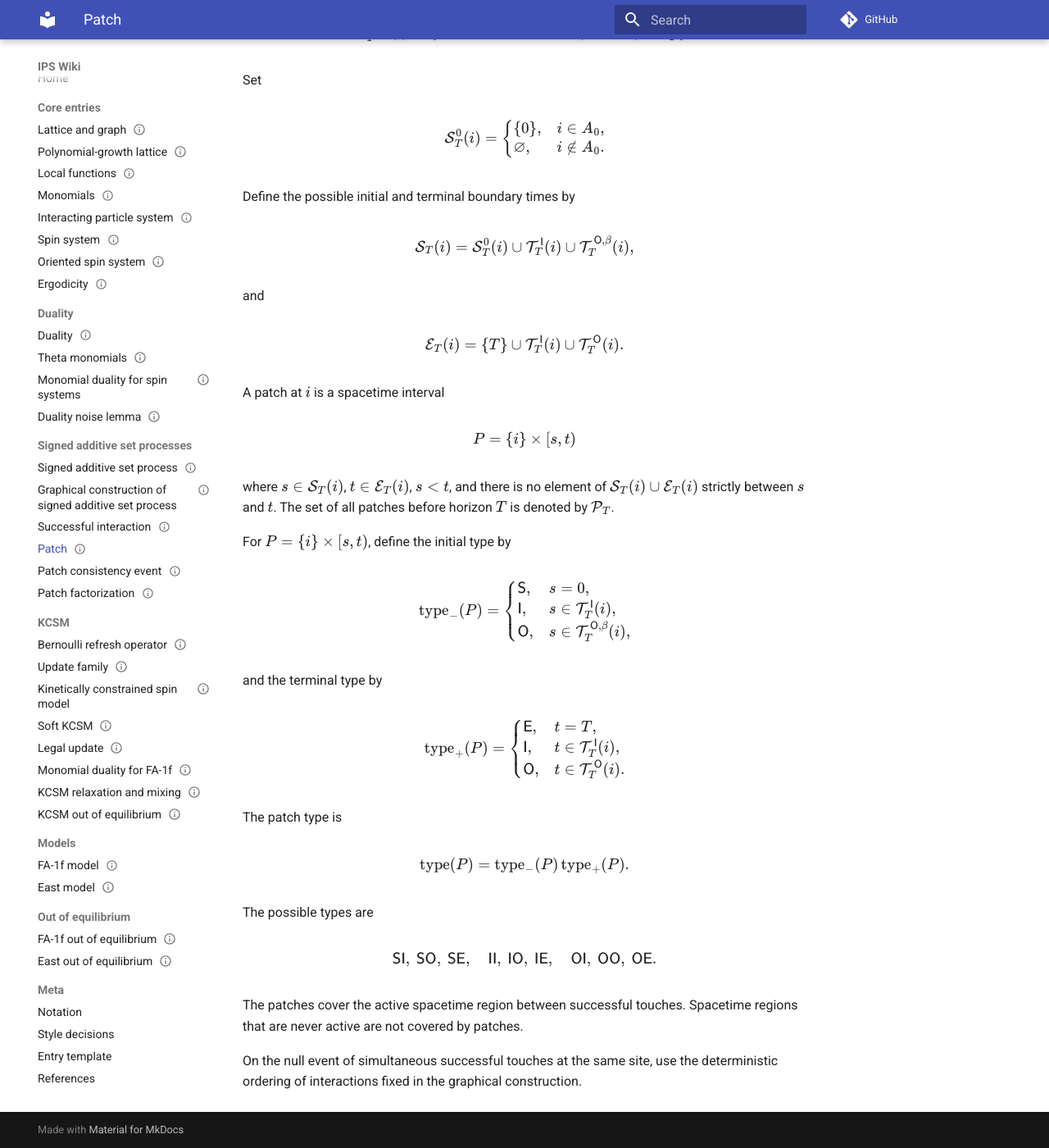
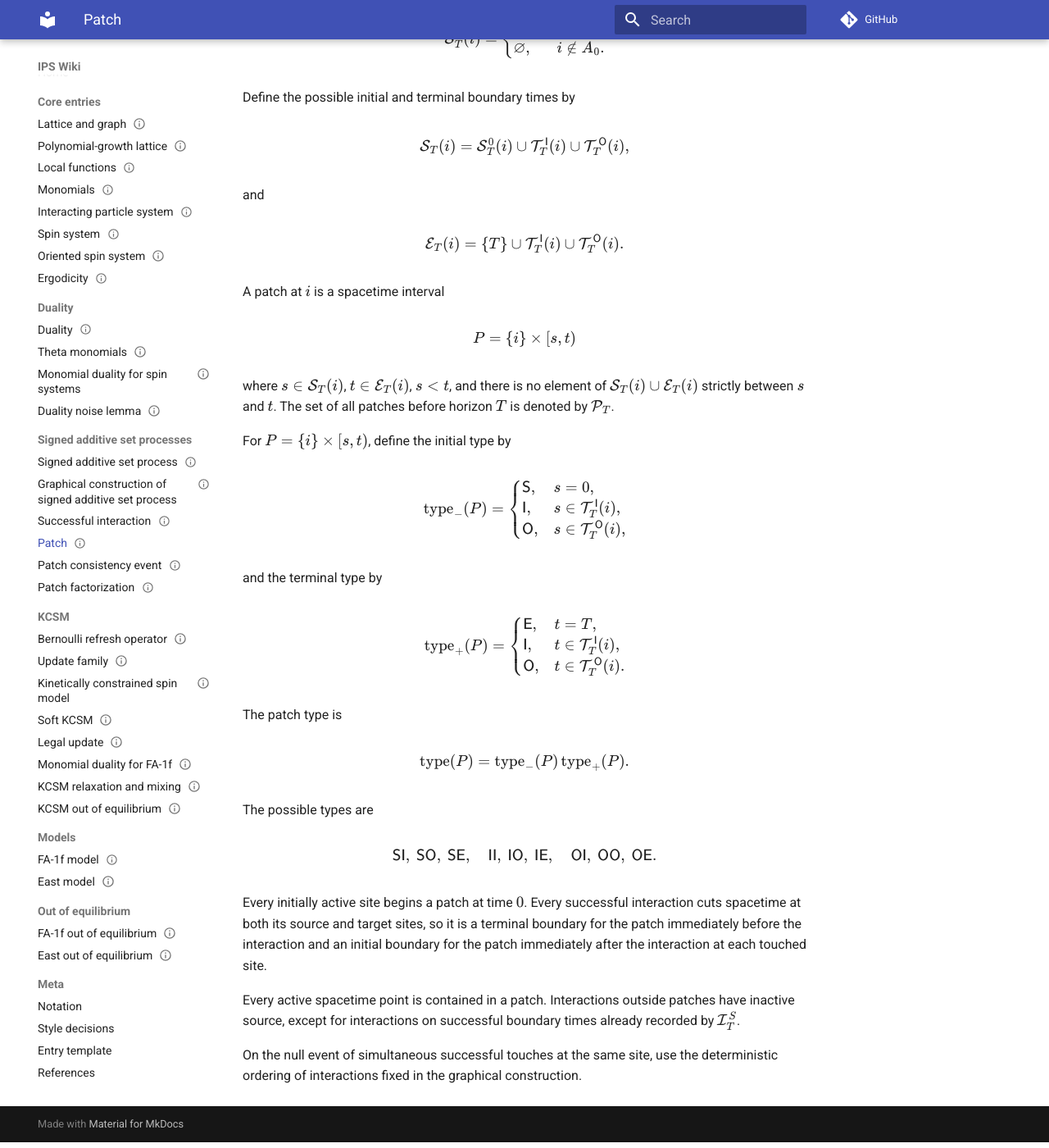
Before and after one commit to maciejgluchowski86-beep/ips-wiki, an MkDocs documentation site: the page built from docs/entries/patch.md, in a window 1280 px wide and 1400 px high, scrolled down 586 px. Shown: the whole window at 82% size. Built offline with MkDocs 1.6.1 and Material for MkDocs 9.7.7, drawn with Linux system fonts in a browser that asks for light colours; comment, search, counter and statistics services are not loaded; some of the changed text lies outside the part shown.

Commit message:
Let all outgoing successful touches begin patches

```diff
--- a/docs/entries/patch.md
+++ b/docs/entries/patch.md
@@ -32,15 +32,6 @@ $$
 \text{ with }(i,t,\alpha,S)\in\mathcal I_T^S\}.
 $$
 
-The source-keeping outgoing touch times are
-
-$$
-\mathcal T_T^{\mathsf O,\beta}(i)
-=
-\{t\le T:\exists S\ne\vn
-\text{ with }(i,t,\beta,S)\in\mathcal I_T^S\}.
-$$
-
 Set
 
 $$
@@ -59,7 +50,7 @@ $$
 =
 \mathcal S_T^0(i)
 \cup\mathcal T_T^{\mathsf I}(i)
-\cup\mathcal T_T^{\mathsf O,\beta}(i),
+\cup\mathcal T_T^{\mathsf O}(i),
 $$
 
 and
@@ -86,7 +77,7 @@ $$
 \begin{cases}
 \mathsf S, & s=0,\\
 \mathsf I, & s\in\mathcal T_T^{\mathsf I}(i),\\
-\mathsf O, & s\in\mathcal T_T^{\mathsf O,\beta}(i),
+\mathsf O, & s\in\mathcal T_T^{\mathsf O}(i),
 \end{cases}
 $$
 
@@ -118,6 +109,8 @@ $$
 \mathsf{OI},\ \mathsf{OO},\ \mathsf{OE}.
 $$
 
-The patches cover the active spacetime region between successful touches. Spacetime regions that are never active are not covered by patches.
+Every initially active site begins a patch at time \(0\). Every successful interaction cuts spacetime at both its source and target sites, so it is a terminal boundary for the patch immediately before the interaction and an initial boundary for the patch immediately after the interaction at each touched site.
+
+Every active spacetime point is contained in a patch. Interactions outside patches have inactive source, except for interactions on successful boundary times already recorded by \(\mathcal I_T^S\).
 
 On the null event of simultaneous successful touches at the same site, use the deterministic ordering of interactions fixed in the graphical construction.
```
